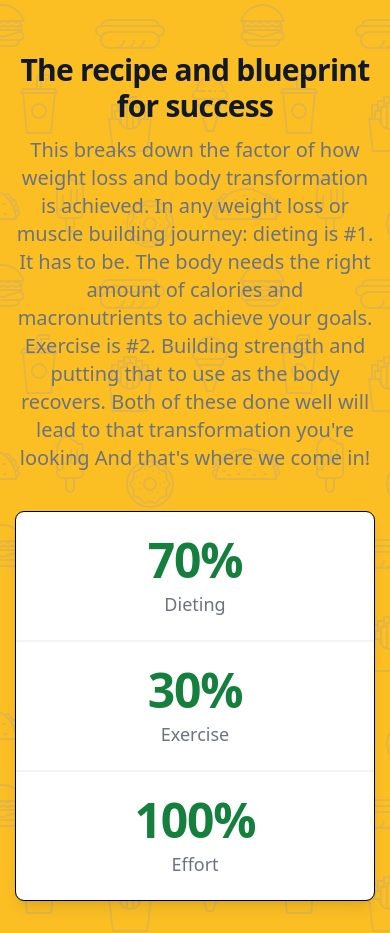
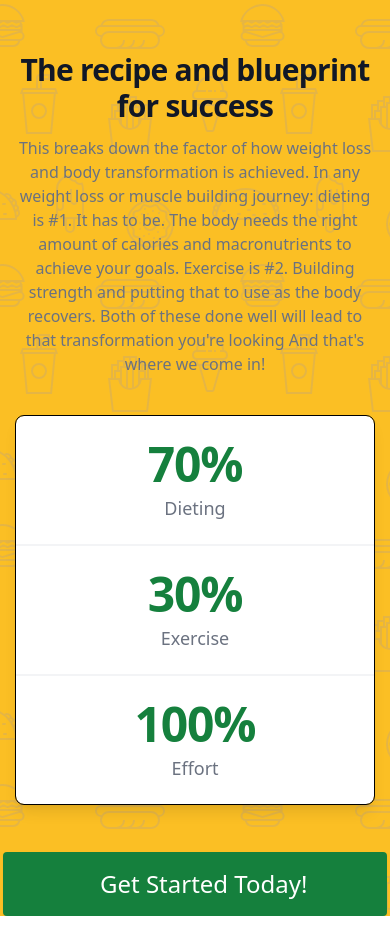
Before and after one commit to mohammed-alialhassan/figurenow, a Next.js app in the folder client/: page /new in a window 390 px wide. Shown: the part 2400-3333 px from the top of the page. Built offline with nearby package versions, Linux system fonts and the light colour scheme.

Commit message:
changed sizing for mobile version

```diff
--- a/client/pages/new.js
+++ b/client/pages/new.js
@@ -133,7 +133,7 @@ export default function News() {
               <h2 className="text-3xl font-bold tracking-tight text-gray-900 sm:text-4xl">
                 The recipe and blueprint for success
               </h2>
-              <p className="mt-3 text-xl text-gray-500 sm:mt-4">
+              <p className="mt-3 text-base sm:text-xl text-gray-500 sm:mt-4">
                 This breaks down the factor of how weight loss and body transformation is achieved.
                 In any weight loss or muscle building journey: dieting is #1. It has to be. The body
                 needs the right amount of calories and macronutrients to achieve your goals. Exercise is #2.
```
